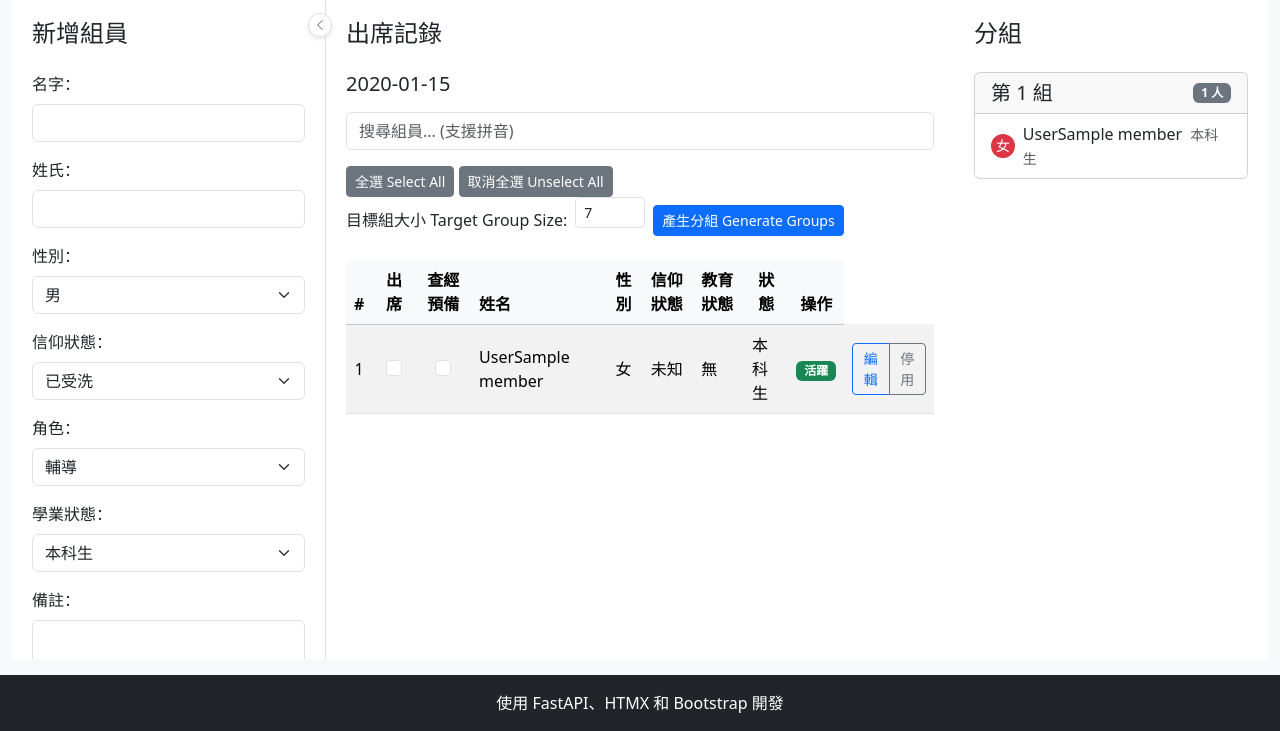
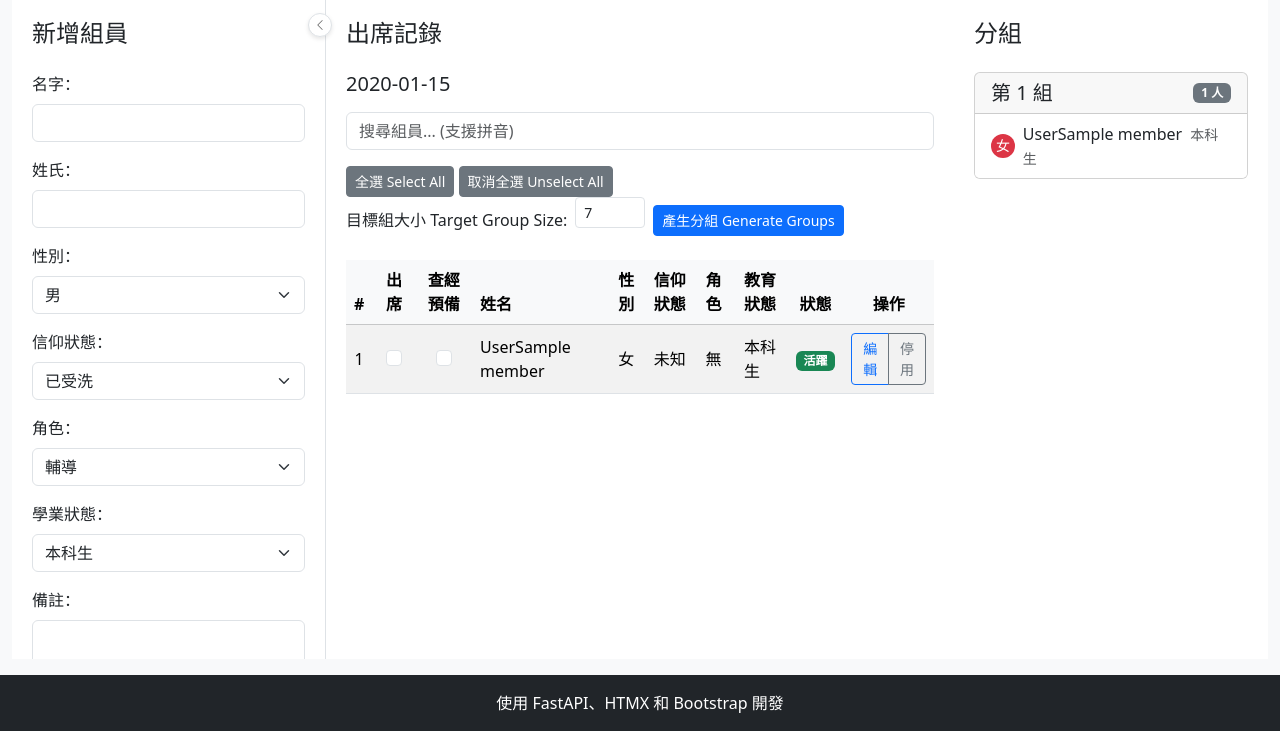
Before and after one commit to ericmjl/small-group, a FastAPI app: template app/templates/index.html in a window 1280 px wide. Shown: the part 87-818 px from the top of the page. Run offline with FastAPI, Linux system fonts and the light colour scheme; the template is opened without the code that fills it: most values are stand-ins (such as "Sample title", 1, 10 or a date in 2020); some libraries are stand-ins or nearby versions.

Commit message:
feat(templates)✨: Add role column to member list table
- Introduced a new column '角色' to display member roles in the table.

```diff
--- a/app/templates/partials/member_list.html
+++ b/app/templates/partials/member_list.html
@@ -56,6 +56,7 @@
                 <th>姓名</th>
                 <th class="text-center">性別</th>
                 <th>信仰狀態</th>
+                <th>角色</th>
                 <th>教育狀態</th>
                 <th class="text-center">狀態</th>
                 <th class="text-center">操作</th>
```
